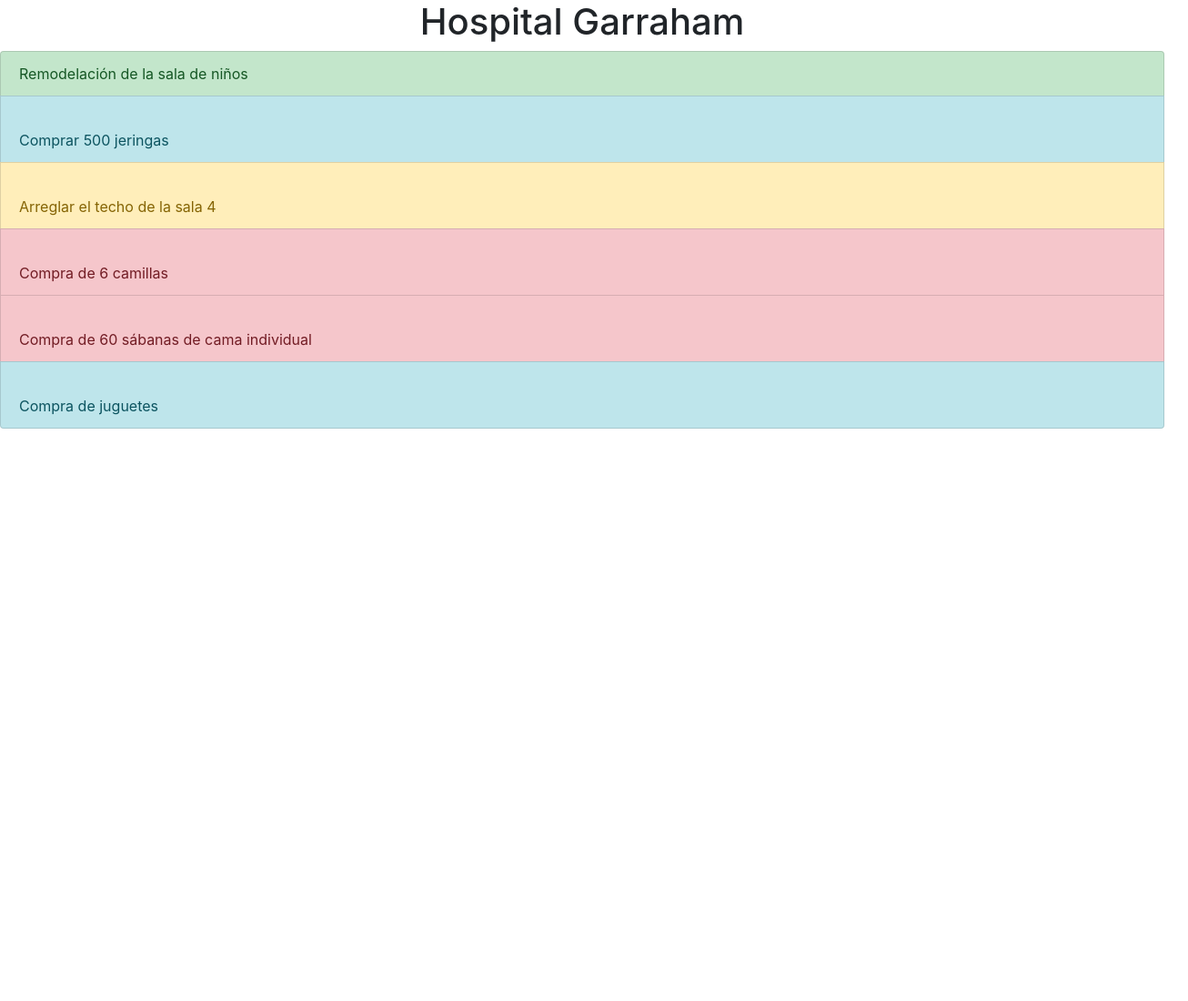
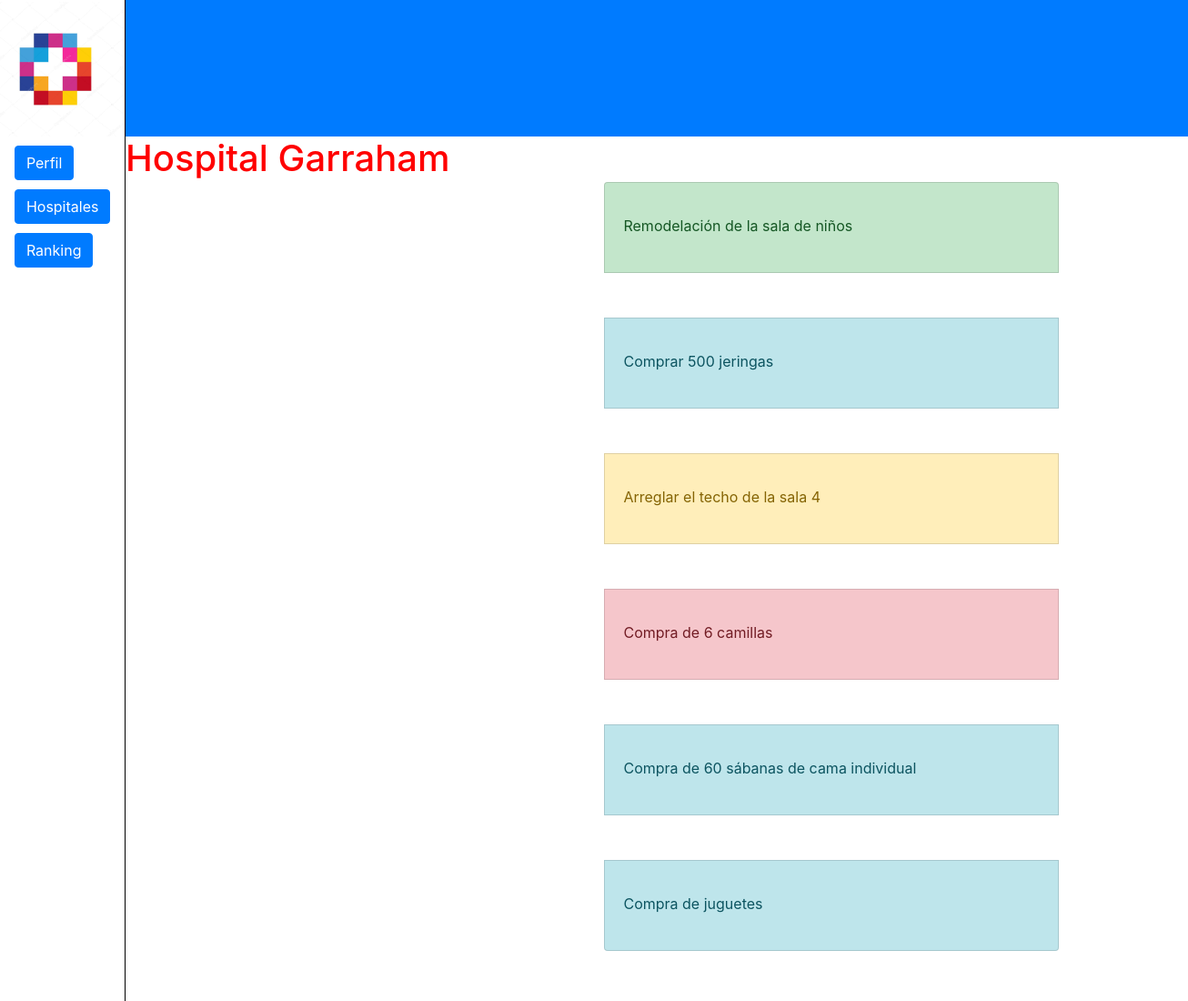
Before and after one commit to mikolaslorant/HackathonItba, a plain HTML site: page hospital.html in a window 1280 px wide. Shown: the top 1100 px of the page at 91% size, 1306 px wide, since content can reach past the window. Before the commit the page ends 800 px from the top, so only its background shows below. Drawn offline with nearby package versions, Linux system fonts and the light colour scheme.

Commit message:
hospital feo

```diff
--- a/hospital.css
+++ b/hospital.css
@@ -1,8 +1,16 @@
+#title {
+    text-align: center;
+    display: inline;
+    color: red;
+}
+
 li {
     margin-left: 34%;
     width: 500px;
     height: 100px;
     margin-top: 50px;
-    padding: 20%;
+}
 
+p {
+    margin-top: 5%;
 }
--- a/hospital.html
+++ b/hospital.html
@@ -3,16 +3,36 @@
     <link rel="stylesheet" href="https://maxcdn.bootstrapcdn.com/bootstrap/4.0.0-beta.2/css/bootstrap.min.css" integrity="sha384-PsH8R72JQ3SOdhVi3uxftmaW6Vc51MKb0q5P2rRUpPvrszuE4W1povHYgTpBfshb" crossorigin="anonymous">
     <meta charset="UTF-8">
     <title> Hospital Garraham</title>
+    <link rel="stylesheet" href="stylepage.css">
+    <link rel="stylesheet" href="hospital.css">
 </head>
 
 <body>
-    <h1 style="text-align:center;">Hospital Garraham</h1>
-    <ul class="list-group">
-        <li class="list-group-item list-group-item-success"> Remodelación de la sala de niños</li>
-        <li class="list-group-item list-group-item-info"> <br> Comprar 500 jeringas</li>
-        <li class="list-group-item list-group-item-warning"> <br> Arreglar el techo de la sala 4</li>
-        <li class="list-group-item list-group-item-danger"> <br> Compra de 6 camillas </li>
-        <li class="list-group-item list-group-item-danger"> <br> Compra de 60 sábanas de cama individual</li>
-        <li class="list-group-item list-group-item-info"> <br> Compra de juguetes</li>
-    </ul>
+    <div class="row central">
+      <div class="col-2 col-md-auto lateralbar">
+          <div class="row">
+            <img src="depositphotos_125586356-stock-illustration-colorful-isolated-mosaic-cross-logo.jpg" id="logo">
+          </div>
+          <div class="row lat-btn"><button type="button" class="btn btn-primary">Perfil</button></div>
+          <div class="row lat-btn"><button type="button" class="btn btn-primary">Hospitales</button></div>
+          <div class="row lat-btn"><button type="button" class="btn btn-primary">Ranking</button></div>
+      </div>
+      <div class="col-10">
+        <div class="row bg-primary upperbar">
+          <div class="col-12"></div>
+        </div>
+        <!--TODO ADENTRO DE LA ROW SIGUIENTE-->
+        <div class="row">
+            <h1 id="title">Hospital Garraham</h1>
+            <ul class="list-group">
+                <li class="list-group-item list-group-item-success"><p> Remodelación de la sala de niños</p></li>
+                <li class="list-group-item list-group-item-info"> <p> Comprar 500 jeringas</li>
+                <li class="list-group-item list-group-item-warning"> <p> Arreglar el techo de la sala 4</li>
+                <li class="list-group-item list-group-item-danger"> <p> Compra de 6 camillas </li>
+                <li class="list-group-item list-group-item-info"> <p> Compra de 60 sábanas de cama individual</li>
+                <li class="list-group-item list-group-item-info"> <p> Compra de juguetes</li>
+            </ul>
+        </div>
+    </div>
+</div>
 </body>
```
